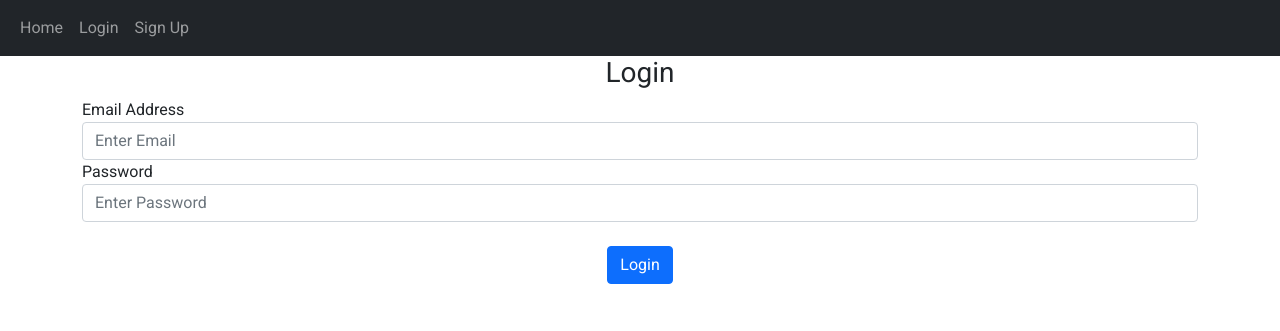
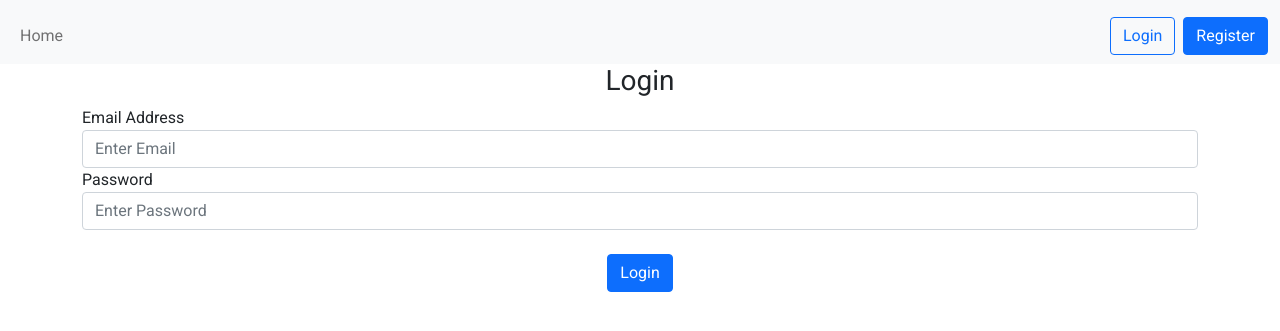
Before and after one commit to buckwheatone/flask_blog_twt, a Flask app: page /login in a window 1280 px wide. Shown: the top 331 px of the page. Run offline with Flask 2, Linux system fonts and the light colour scheme.

Commit message:
update nav bar

```diff
--- a/website/templates/base.html
+++ b/website/templates/base.html
@@ -20,8 +20,9 @@
     <title>{% block title %}{% endblock %}</title>
   </head>
   <body>
-    <nav class="navbar navbar-expand-lg navbar-dark bg-dark">
+    <nav class="navbar navbar-expand-lg navbar-light bg-light">
       <div class="container-fluid">
+        <!-- Button for navbar collapse  -->
         <button
           class="navbar-toggler"
           type="button"
@@ -29,19 +30,37 @@
           data-bs-target="#navbar">
           <span class="navbar-toggler-icon"></span>
         </button>
+        <!-- Collapsible portion of navbar -->
         <div class="collapse navbar-collapse" id="navbar">
-          <div class="navbar-nav justify-content-start">
-            <a class="nav-item nav-link" href="/home">Home</a>
-          </div>
-          <div class="navbar-nav justify-content-end">
-            {% if user.is_authenticated %}
-              <a class="nav-item nav-link" href="{{ url_for('views.create_post') }}">Create Post</a>
-              <a class="nav-item nav-link" href="/logout">Logout</a>
-            {% else %}
-              <a class="nav-item nav-link" href="/login">Login</a>
-              <a class="nav-item nav-link" href="/sign-up">Sign Up</a>
-            {% endif %}
-          </div>
+          {% if user.is_authenticated %}
+            <ul class="navbar-nav me-auto mt-2">
+              <li class="nav-item">
+                <a class="nav-link" href="{{ url_for('views.home') }}">Home</a>
+              </li>
+              <li>
+                <a class="nav-link" href="{{ url_for('views.create_post') }}">Create Post</a>
+              </li>
+            </ul>
+            <ul class="navbar-nav ms-auto mt-2">
+              <li>
+                <a class="nav-link" href="{{ url_for('auth.logout') }}">Logout</a>
+              </li>
+            </ul>
+          {% else %}
+            <ul class="navbar-nav me-auto mt-2">
+              <li class="nav-item">
+                <a class="nav-link" href="{{ url_for('views.home') }}">Home</a>
+              </li>
+            </ul>
+            <ul class="navbar-nav ms-auto mt-2">
+              <li>
+                <button class="btn btn-outline-primary mx-2" href="{{ url_for('auth.login') }}">Login</button>
+              </li>
+              <li>
+                <button class="btn btn-primary" href="{{ url_for('auth.sign_up') }}">Register</button>
+              </li>
+            </ul>
+          {% endif %}
         </div>
       </div>
     </nav>
```
